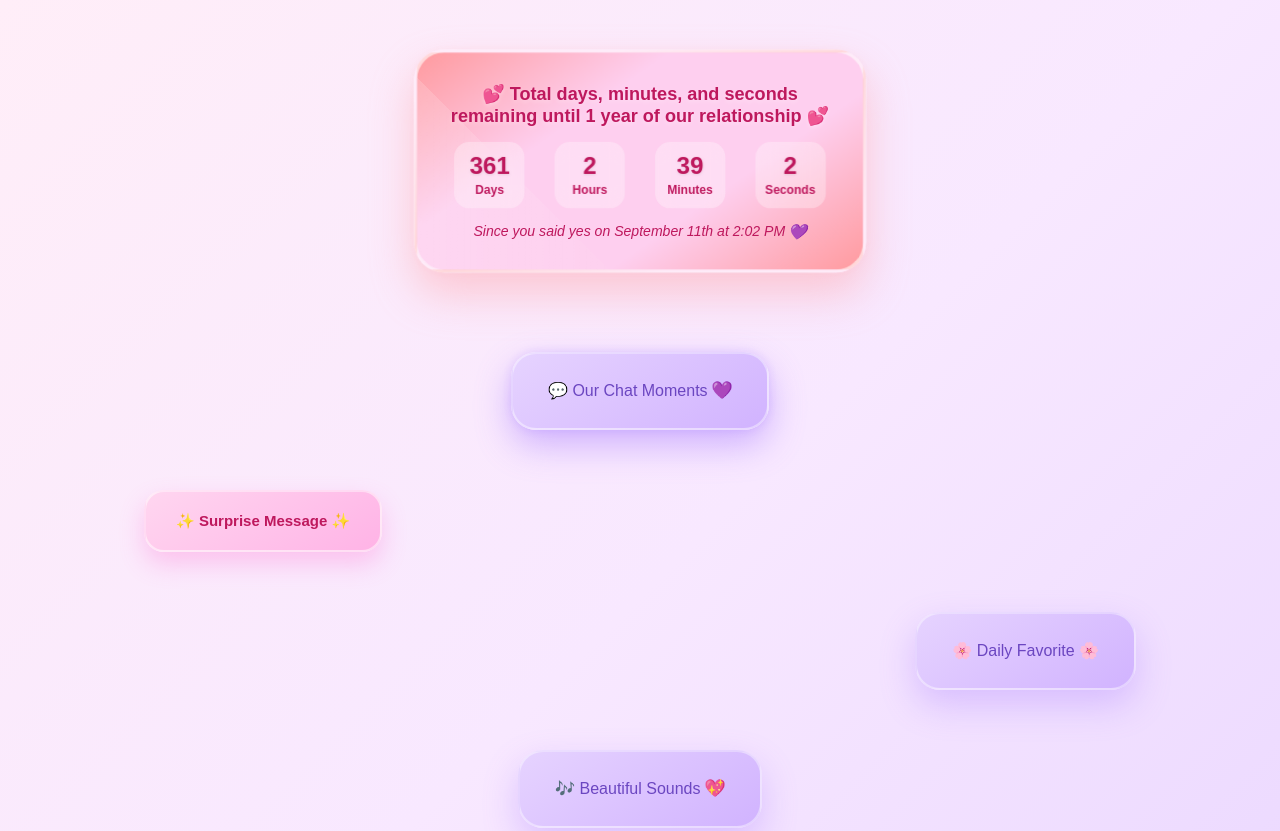
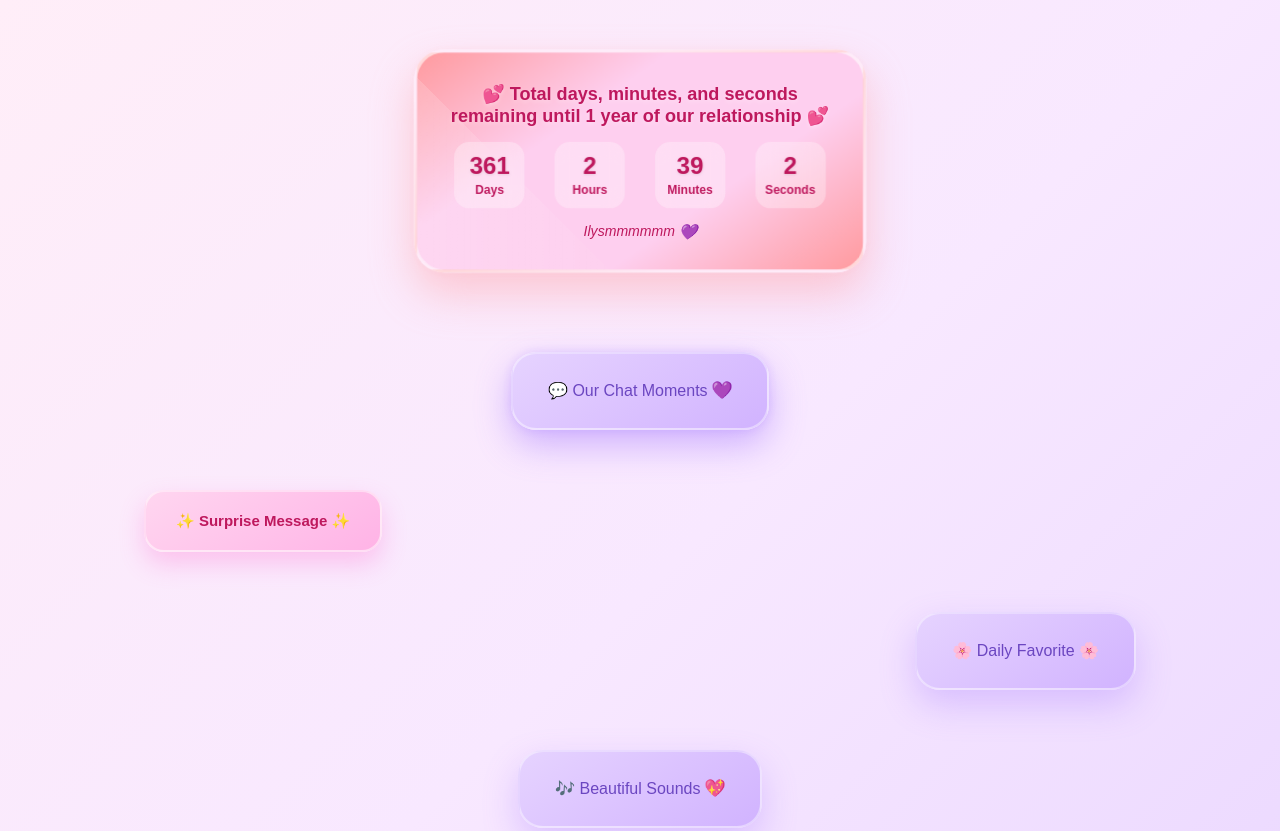
Before and after one commit to Zeffssen/Khushi-, a plain HTML site: page index.html in a window 1280 px wide. Shown: the top 831 px of the page. Drawn offline with Linux system fonts and the light colour scheme.

Commit message:
Update index.html

```diff
--- a/index.html
+++ b/index.html
@@ -366,7 +366,7 @@
                     <span class="time-label">Seconds</span>
                 </div>
             </div>
-            <div class="anniversary-message">Since you said yes on September 11th at 2:02 PM <span class="heart-pulse">💜</span></div>
+            <div class="anniversary-message"> Ilysmmmmmm <span class="heart-pulse">💜</span></div>
         </div>
 
         <div class="message-box staggered-center special-glow" onclick="showModal('Every moment chatting with you makes me smile 😊 Your messages light up my entire day and fill my heart with so much joy!')">
```
